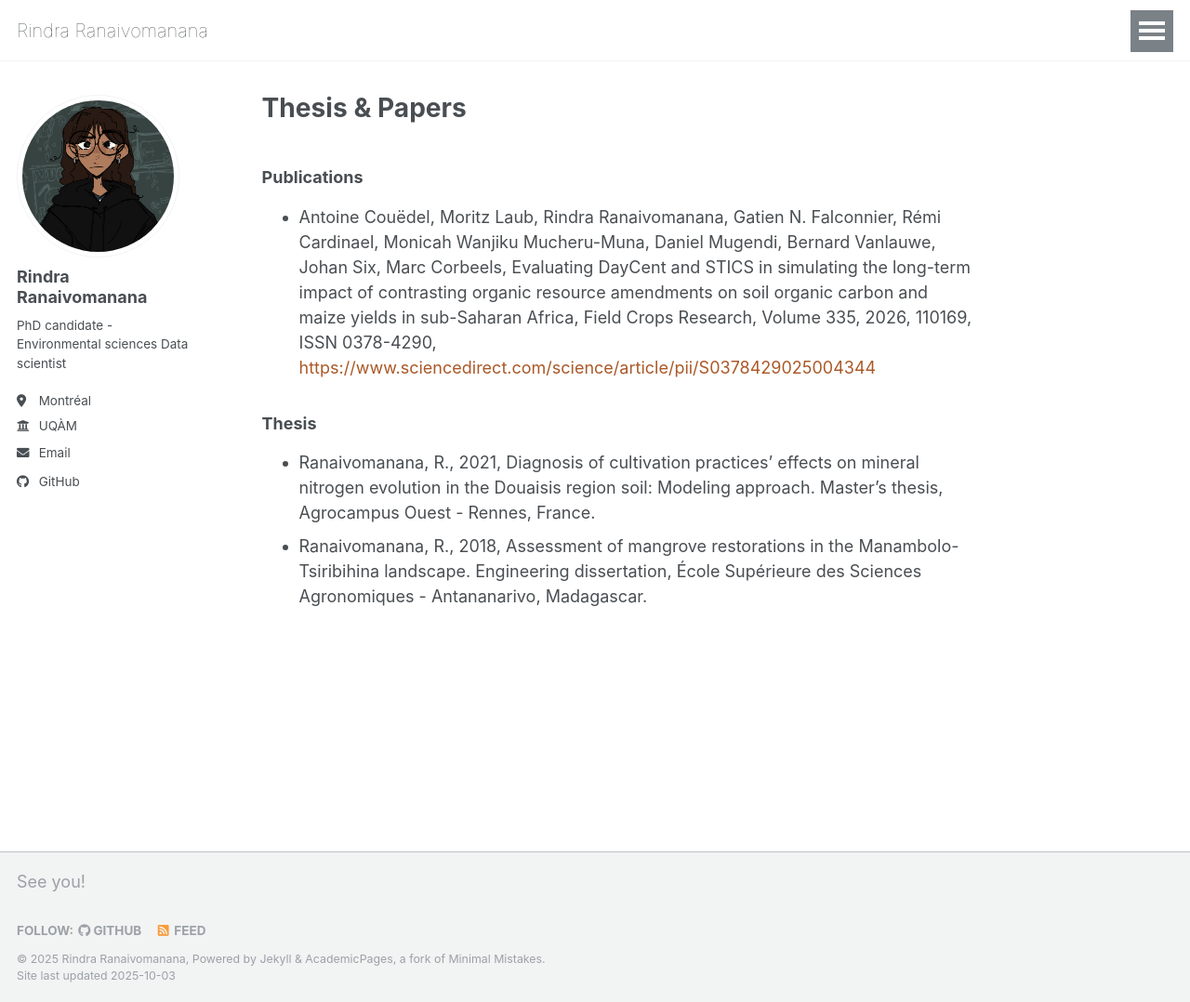
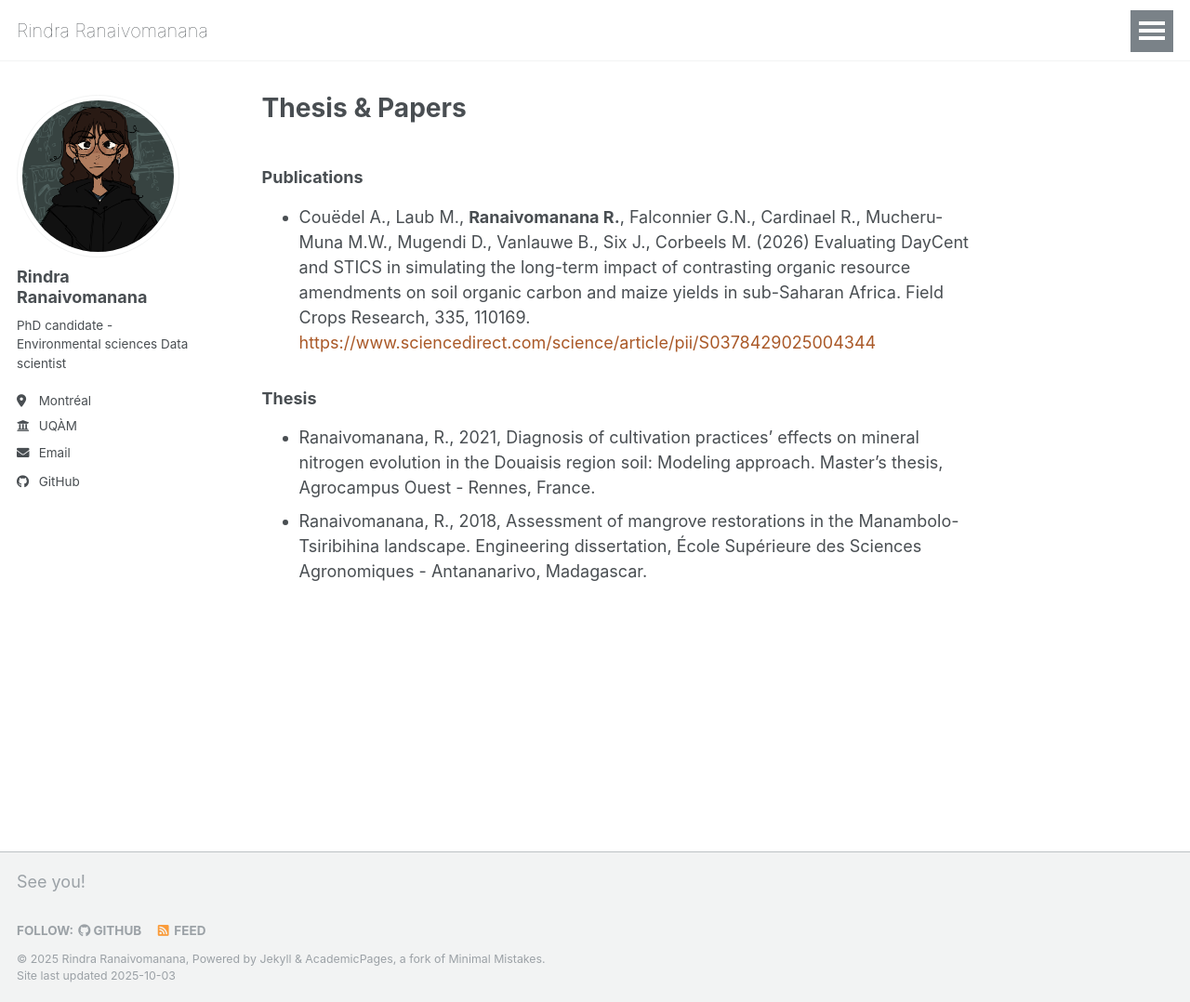
Before and after one commit to rindrafanomezana/rindrafanomezana.github.io, a Jekyll site: the page built from _pages/writings.md, in a window 1280 px wide and 1078 px high. Shown: the whole window at 93% size. Built offline with Jekyll 4.4.1, drawn with Linux system fonts in a browser that asks for light colours.

Commit message:
Update writings.md

```diff
--- a/_pages/writings.md
+++ b/_pages/writings.md
@@ -8,7 +8,7 @@ redirect_from:
 ---
 
 ### Publications
-* Antoine Couëdel, Moritz Laub, Rindra Ranaivomanana, Gatien N. Falconnier, Rémi Cardinael, Monicah Wanjiku Mucheru-Muna, Daniel Mugendi, Bernard Vanlauwe, Johan Six, Marc Corbeels, Evaluating DayCent and STICS in simulating the long-term impact of contrasting organic resource amendments on soil organic carbon and maize yields in sub-Saharan Africa, Field Crops Research, Volume 335, 2026, 110169, ISSN 0378-4290, <a href="https://www.sciencedirect.com/science/article/pii/S0378429025004344" target="_blank" rel="noopener noreferrer">https://www.sciencedirect.com/science/article/pii/S0378429025004344</a>
+* Couëdel A., Laub M., **Ranaivomanana R.**, Falconnier G.N., Cardinael R., Mucheru-Muna M.W., Mugendi D., Vanlauwe B., Six J., Corbeels M. (2026) Evaluating DayCent and STICS in simulating the long-term impact of contrasting organic resource amendments on soil organic carbon and maize yields in sub-Saharan Africa. Field Crops Research, 335, 110169.  <a href="https://www.sciencedirect.com/science/article/pii/S0378429025004344" target="_blank" rel="noopener noreferrer">https://www.sciencedirect.com/science/article/pii/S0378429025004344</a>
 
 ### Thesis
 * Ranaivomanana, R., 2021, Diagnosis of cultivation practices' effects on mineral nitrogen evolution in the Douaisis region soil: Modeling approach. Master's thesis, Agrocampus Ouest - Rennes, France.
```
